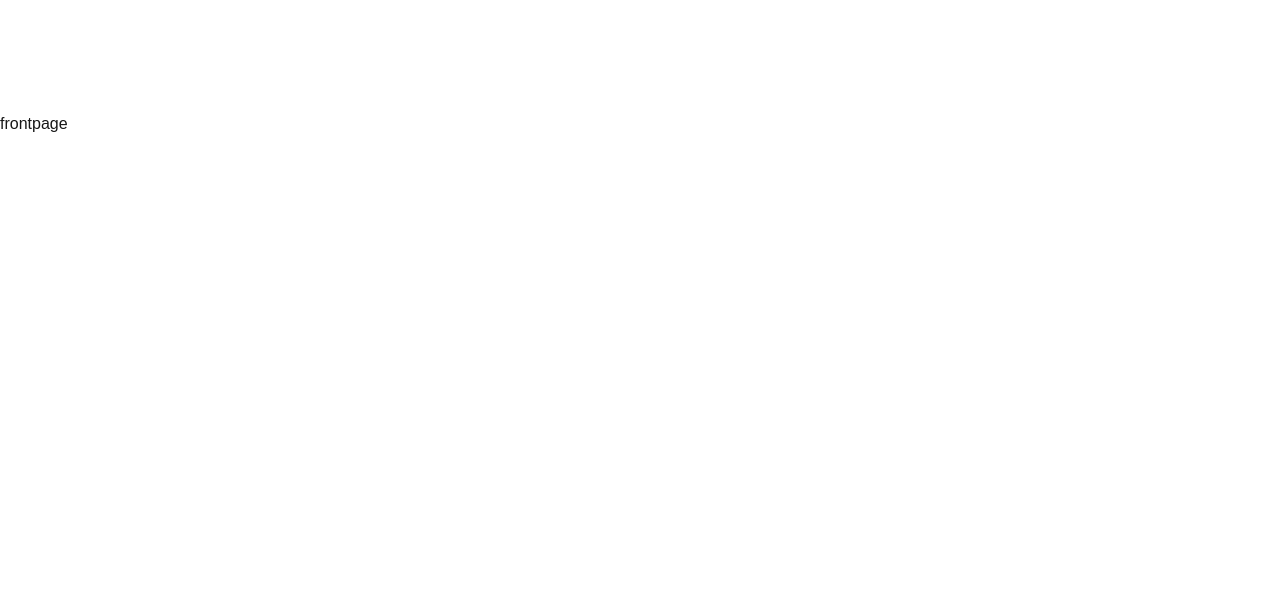
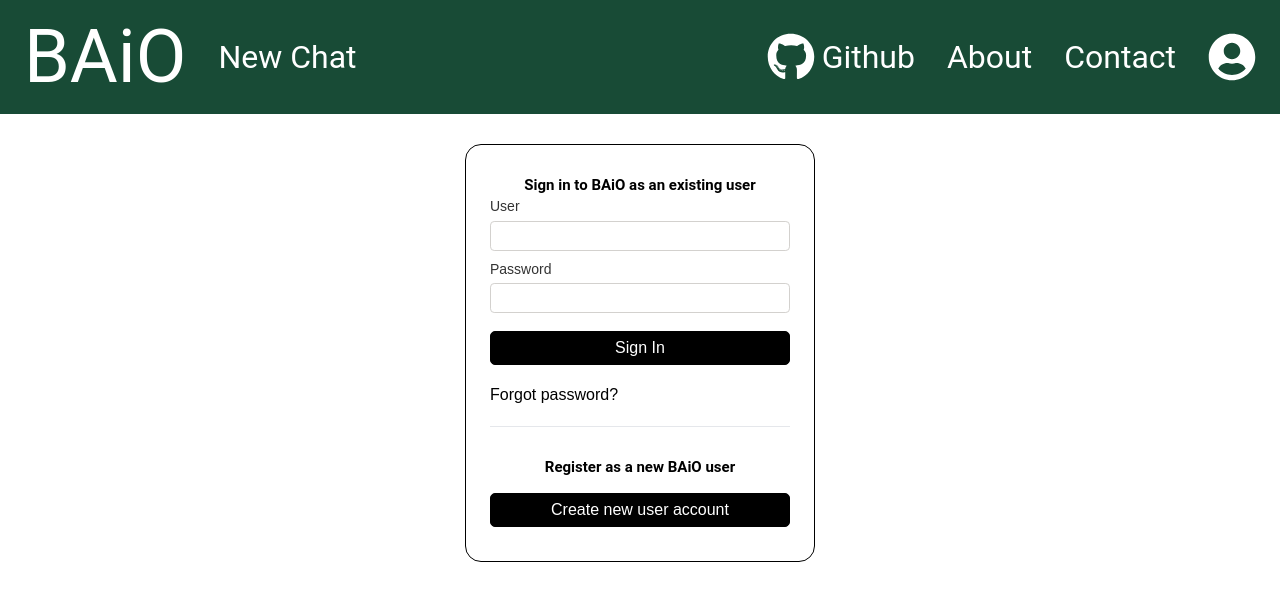
Before and after one commit to baioorg/BAiO_Frontend, a Next.js app: page / in a window 1280 px wide. Shown: the top 600 px of the page. Built offline with nearby package versions, Linux system fonts and the light colour scheme.

Commit message:
replace main page

```diff
--- a/src/app/page.jsx
+++ b/src/app/page.jsx
@@ -1,9 +1,16 @@
+import Header from "../components/Header/Header";
+import Login from "../components/Login/LoginPage";
 
 export default function App() {
 
   return (
 
-      <h1>frontpage</h1>
+      <div className = "body">
+        <Header/>
+          <div>
+            <Login/>
+          </div>
+      </div>
 
 
   );
```
